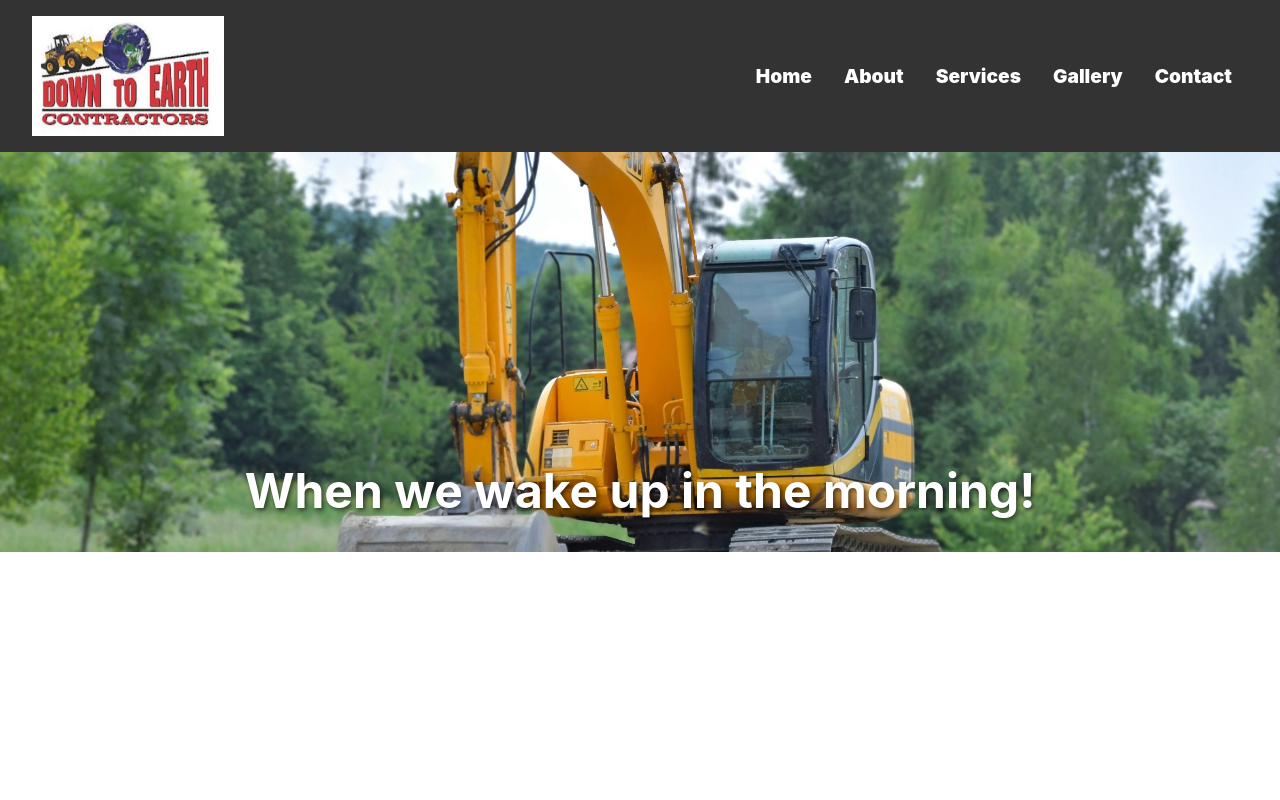
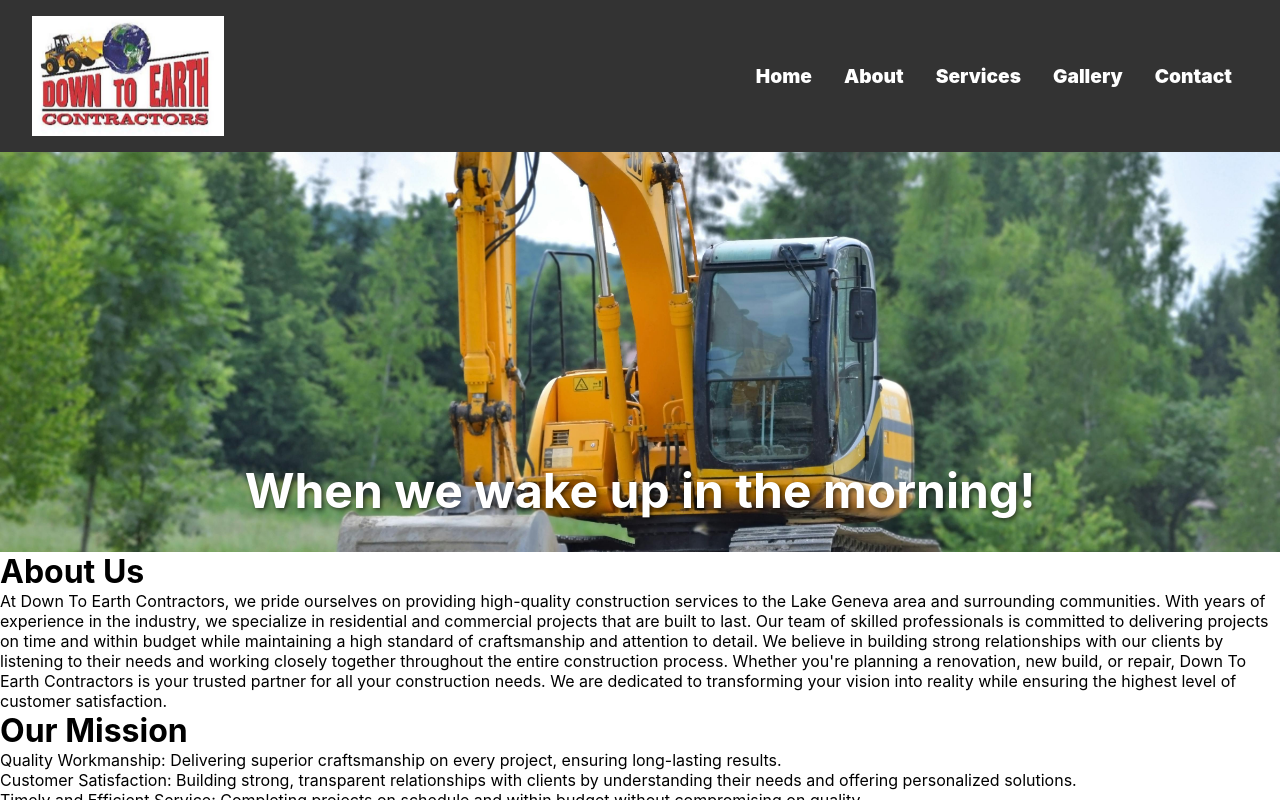
Before and after one commit to jahend412/dte-contractors, a React (Create React App) app in the folder down-to-earth/: page / in a window 1280 px wide. Built offline with nearby package versions, Linux system fonts and the light colour scheme; the HTML template or start-up script is replaced by a standard one.

Commit message:
Add "About Us" and "Our Mission" sections to Home component
- Introduced a two-column layout for the "About Us" and "Our Mission" content.
- Highlighted the company’s values, services, and commitment to quality and client satisfaction.

```diff
--- a/down-to-earth/src/components/Home/Home.jsx
+++ b/down-to-earth/src/components/Home/Home.jsx
@@ -11,6 +11,7 @@ export default function Home() {
     };
 
     return (
+        <>
         <div className="home-container" onClick={handleClick}>
             {/* Display image based on imageIndex */}
             <div className={`image-container ${imageIndex === 0 ? 'show-image1' : 'show-image2'}`}>
@@ -26,5 +27,25 @@ export default function Home() {
                 {imageIndex === 0 ? 'When we wake up in the morning!' : 'We Piss Excellence'}
             </div>
         </div>
+        <div className='home-about'>
+  <div className='home-about-left'>
+    <h1 className='home-about-title'>About Us</h1>
+    <p className='home-about-text'>
+      At Down To Earth Contractors, we pride ourselves on providing high-quality construction services to the Lake Geneva area and surrounding communities. With years of experience in the industry, we specialize in residential and commercial projects that are built to last. Our team of skilled professionals is committed to delivering projects on time and within budget while maintaining a high standard of craftsmanship and attention to detail.
+
+      We believe in building strong relationships with our clients by listening to their needs and working closely together throughout the entire construction process. Whether you're planning a renovation, new build, or repair, Down To Earth Contractors is your trusted partner for all your construction needs. We are dedicated to transforming your vision into reality while ensuring the highest level of customer satisfaction.
+    </p>
+  </div>
+  <div className='home-about-right'>
+    <h1 className='home-about-title'>Our Mission</h1>
+    <ul className='home-about-text'>
+      <li>Quality Workmanship: Delivering superior craftsmanship on every project, ensuring long-lasting results.</li> <b />
+      <li>Customer Satisfaction: Building strong, transparent relationships with clients by understanding their needs and offering personalized solutions.</li> <b />
+      <li>Timely and Efficient Service: Completing projects on schedule and within budget without compromising on quality.</li>
+    </ul>
+  </div>
+</div>
+
+        </>
     );
 }
```
